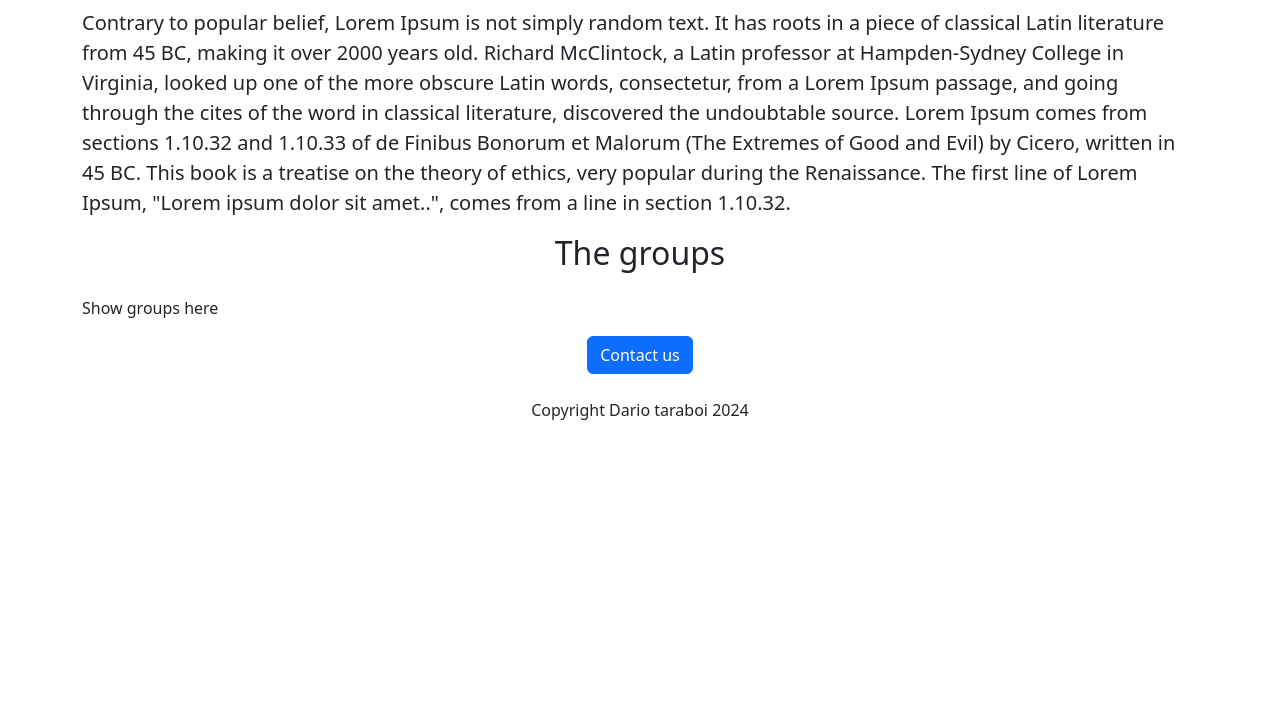
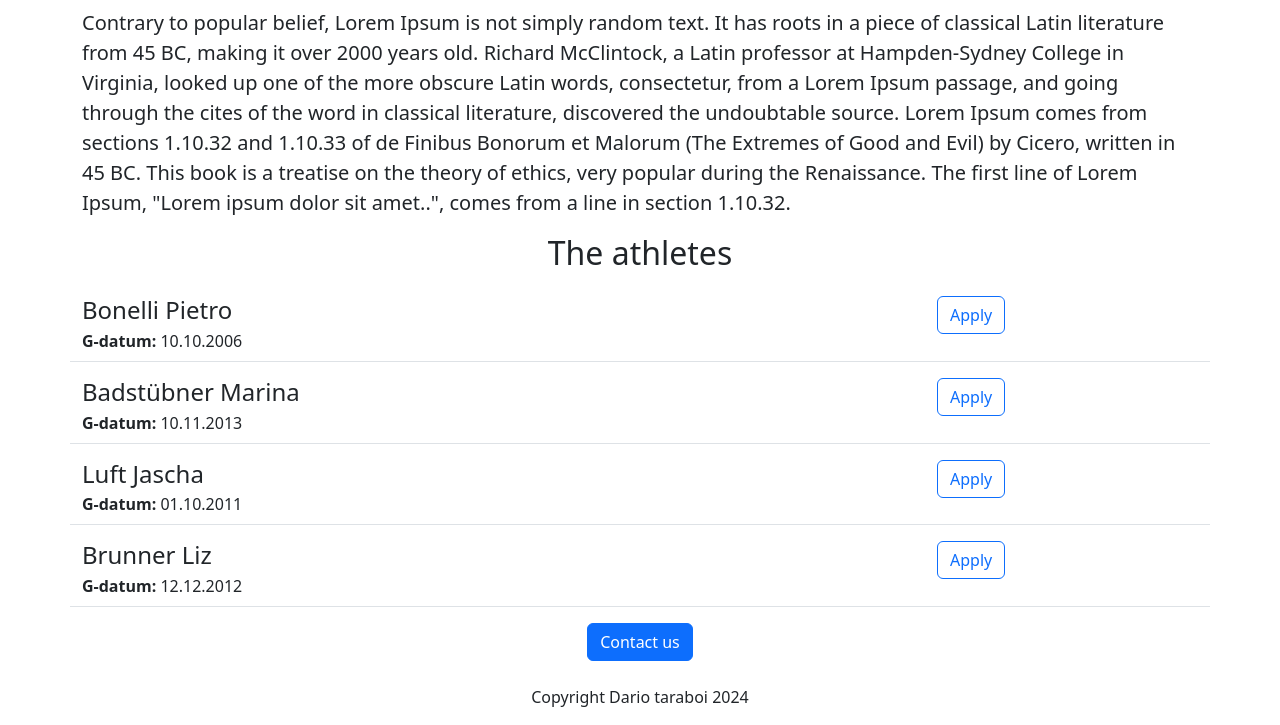
Before and after one commit to BozoBZ/bzn-2025-website, a Flask app: page / in a window 1280 px wide. Shown: the part 677-1402 px from the top of the page. Before the commit the page ends 1097 px from the top, so only its background shows below. Run offline with Flask 3, Linux system fonts and the light colour scheme.

Commit message:
Retrieving data from list variable

```diff
--- a/app.py
+++ b/app.py
@@ -2,9 +2,40 @@ from flask import Flask, render_template
 
 app = Flask(__name__)
 
+JOBS = [
+    {
+        'id': 1,
+        'vorname': 'Pietro',
+        'nachname': 'Bonelli',
+        'ge': 'M',
+        'geburtsdatum': '10.10.2006'
+    },
+    {
+        'id': 2,
+        'vorname': 'Marina',
+        'nachname': 'Badstübner',
+        'ge': 'W',
+        'geburtsdatum': '10.11.2013'
+    },
+{
+    'id': 3,
+    'vorname': 'Jascha',
+    'nachname': 'Luft',
+    'ge': 'M',
+    'geburtsdatum': '01.10.2011'
+},
+{
+    'id': 4,
+    'vorname': 'Liz',
+    'nachname': 'Brunner',
+    'ge': 'M',
+    'geburtsdatum': '12.12.2012'
+}
+]
+
 @app.route("/")
 def hello_world():
-    return render_template ("home.html")
+    return render_template ("home.html", jobs=JOBS)
 
 if __name__ == "__main__":
   app.run(host='0.0.0.0', debug=True)
--- /dev/null
+++ b/templates/athletitem.html
@@ -0,0 +1,18 @@
+<div class="border-bottom row" style="margin-bottom:16px;padding-bottom:8px;">
+  <div class="col-9">
+    <h4 class="mb-1">
+      {{job['nachname']}} {{job['vorname']}}
+    </h4>
+      <div>
+        <b>
+          G-datum:
+        </b>
+          {{job['geburtsdatum']}}
+      </div>
+  </div>
+  <div class="col-3">
+    <button type="button" class="btn btn-outline-primary">
+      Apply
+    </button>
+  </div>
+</div>
--- a/templates/home.html
+++ b/templates/home.html
@@ -6,20 +6,33 @@
   <meta name="viewport" content="width=device-width, initial-scale=1">
   <link href="https://cdn.jsdelivr.net/npm/bootstrap@5.3.3/dist/css/bootstrap.min.css" rel="stylesheet" integrity="sha384-QWTKZyjpPEjISv5WaRU9OFeRpok6YctnYmDr5pNlyT2bRjXh0JMhjY6hW+ALEwIH" crossorigin="anonymous">
 </head>
+
   <body>
     <div class="container">
-    <h1 class="text-center mt-2 mb-4">Bolzano Nuoto</h1>
-    <img  class="img-fluid" id="banner" src="static/Ban-1.jpg" >
-    <h2 class="text-center mt-2 mb-4"">About our team</h2>
+    <h1 class="text-center mt-2 mb-4">
+      Bolzano Nuoto
+    </h1>
+    <img  class="img-fluid" id="banner" src="static/Ban-1.jpg">
+    <h2 class="text-center mt-2 mb-4"">
+      About our team
+    </h2>
     <p class="lead">
-       Contrary to popular belief, Lorem Ipsum is not simply random text. It has roots in a piece of classical Latin literature from 45 BC, making it over 2000 years old. Richard McClintock, a Latin professor at Hampden-Sydney College in Virginia, looked up one of the more obscure Latin words, consectetur, from a Lorem Ipsum passage, and going through the cites of the word in classical literature, discovered the undoubtable source. Lorem Ipsum comes from sections 1.10.32 and 1.10.33 of de Finibus Bonorum et Malorum (The Extremes of Good and Evil) by Cicero, written in 45 BC. This book is a treatise on the theory of ethics, very popular during the Renaissance. The first line of Lorem Ipsum, "Lorem ipsum dolor sit amet..", comes from a line in section 1.10.32.
+         Contrary to popular belief, Lorem Ipsum is not simply random text. It has roots in a piece of classical Latin literature from 45 BC, making it over 2000 years old. Richard McClintock, a Latin professor at Hampden-Sydney College in Virginia, looked up one of the more obscure Latin words, consectetur, from a Lorem Ipsum passage, and going through the cites of the word in classical literature, discovered the undoubtable source. Lorem Ipsum comes from sections 1.10.32 and 1.10.33 of de Finibus Bonorum et Malorum (The Extremes of Good and Evil) by Cicero, written in 45 BC. This book is a treatise on the theory of ethics, very popular during the Renaissance. The first line of Lorem Ipsum, "Lorem ipsum dolor sit amet..", comes from a line in section 1.10.32.
     </p>
-
-    <h2 class="text-center mt-2 mb-4">The groups</h2>
-    <p>Show groups here</p>
+    <h2 class="text-center mt-2 mb-4">
+      The athletes
+    </h2>
+    <p>
+      {% for job in jobs %}
+        {%include 'athletitem.html' %}
+      {% endfor %}
+    </p>
       <div class="text-center">
-    <button class="btn btn-primary btn-large">Contact us</button>
-        <p class="mt-4">Copyright Dario taraboi 2024</p>
+    <button class="btn btn-primary btn-large">
+      Contact us
+    </button>
+        <p class="mt-4">
+          Copyright Dario taraboi 2024</p>
       </div>
       </div>
   </body>
```
